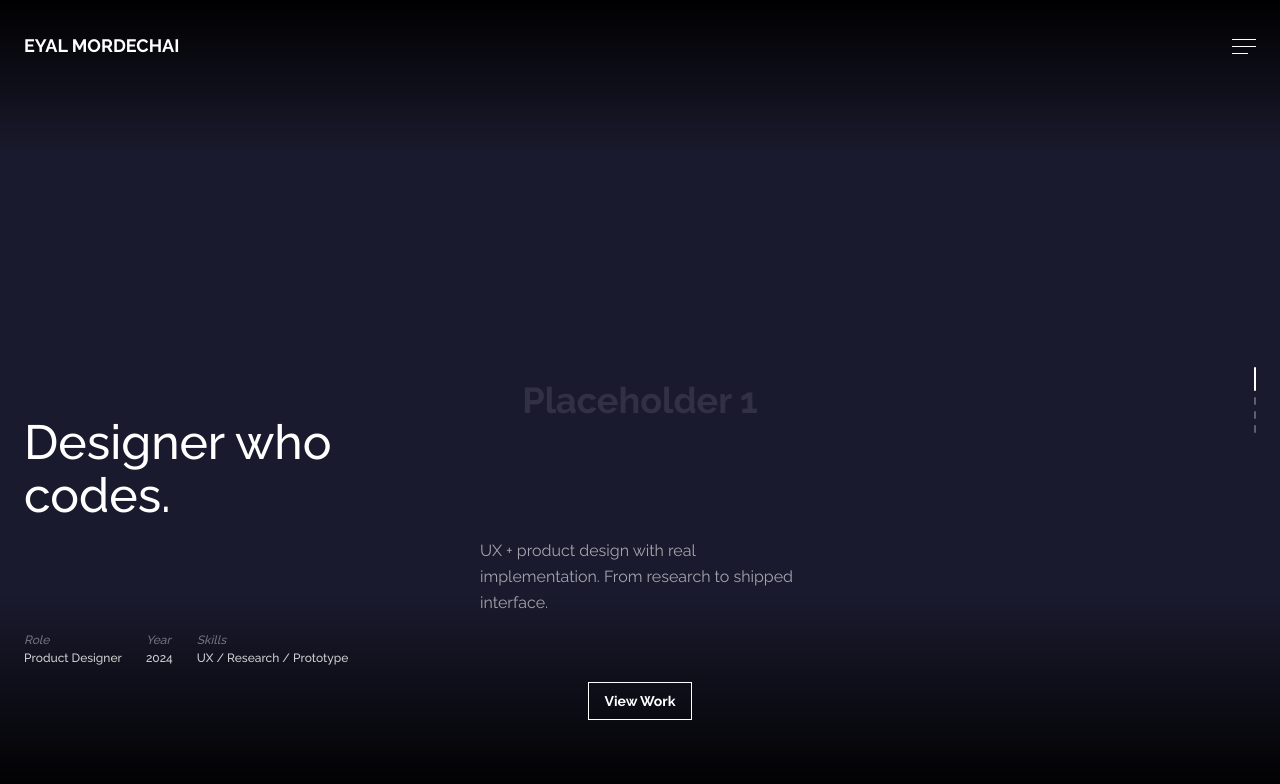
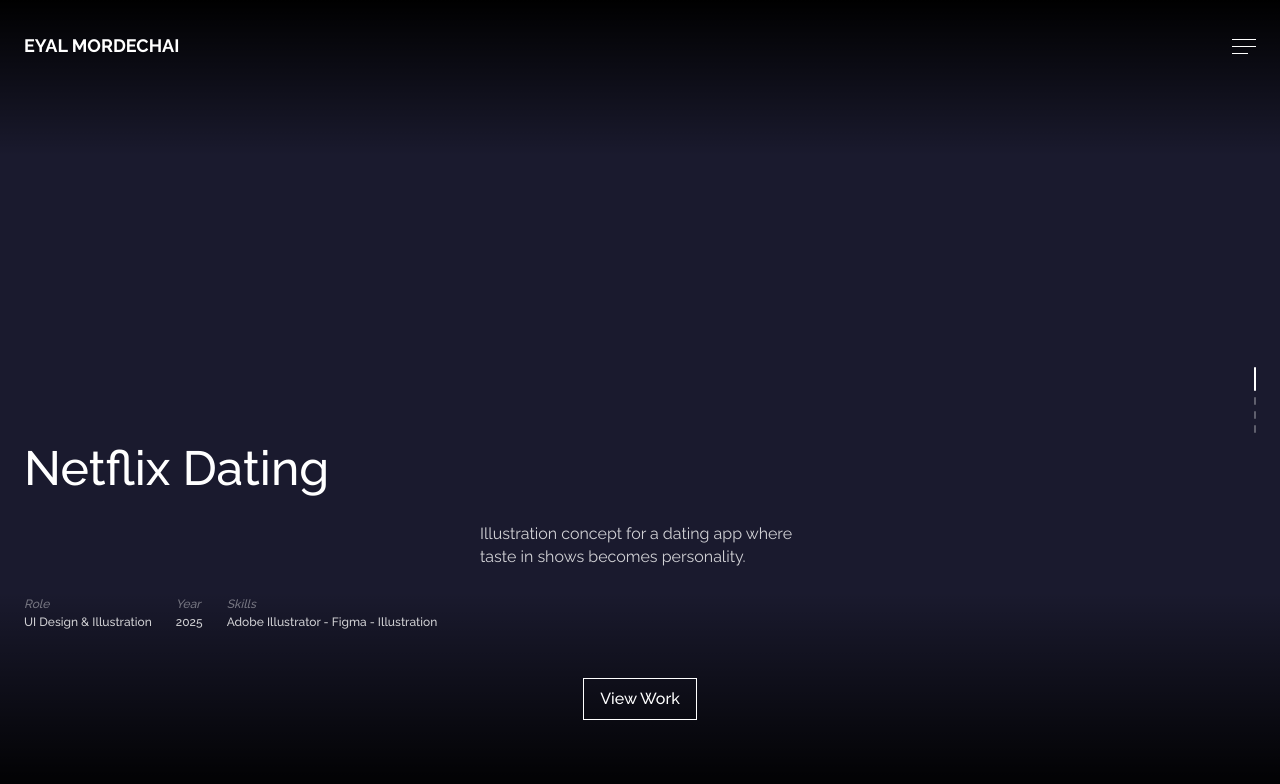
Before and after one commit to SirShabluli/portfolio, a Next.js app: page / in a window 1280 px wide. Shown: the top 784 px of the page. Built offline with nearby package versions, Linux system fonts and the light colour scheme; a web font is replaced by a local one.

Commit message:
updated basic content

```diff
--- a/src/app/page.js
+++ b/src/app/page.js
@@ -5,31 +5,39 @@ import Button from "./components/Button";
 const SLIDES = [
   {
     bg: "#1a1a2e",
-    label: "Placeholder 1",
-    role: "Product Designer",
-    year: "2024",
-    skills: "UX / Research / Prototype",
+    title: "Netflix Dating",
+    description:
+      "Illustration concept for a dating app where taste in shows becomes personality.",
+    role: "UI Design & Illustration",
+    year: "2025",
+    skills: "Adobe Illustrator - Figma - Illustration",
   },
   {
     bg: "#16213e",
-    label: "Placeholder 2",
-    role: "UI Designer",
-    year: "2023",
-    skills: "Interaction / Motion",
+    title: "I’ll Think About it Later",
+    description:
+      "Non-linear journaling tool powered by AI. Your thoughts become an explorable 3D world.",
+    role: "Research, Design & Fullstack Development",
+    year: "2025",
+    skills: "ReactJs - Three.js - AI Integration - UX Research",
   },
   {
     bg: "#0f3460",
-    label: "Placeholder 3",
-    role: "Full-Stack Designer",
+    title: "MEN’S TOILET",
+    description:
+      "Web game teaching bathroom etiquette with humor, code, and interactive challenges.",
+    role: "Design & Frontend Development",
     year: "2024",
-    skills: "Design Systems / Frontend",
+    skills: "Adobe Illustrator - Figma - HTML - CSS - Javascript",
   },
   {
     bg: "#533483",
-    label: "Placeholder 4",
-    role: "Brand Designer",
-    year: "2023",
-    skills: "Identity / Typography",
+    title: "Vegas Therapy",
+    description:
+      "Illustration concept for a dating app where taste in shows becomes personality.",
+    role: "Adobe Illustrator - Figma - Illustration",
+    year: "2025",
+    skills: "Adobe Illustrator - Figma - Illustration",
   },
 ];
 
@@ -132,18 +140,12 @@ export default function Home() {
       </div>
 
       {/* Bottom content — title, description, meta, button */}
-      <div className="absolute bottom-20 left-0 right-0 z-20 px-6 flex flex-col items-center gap-4 pointer-events-none">
-        <h1
-          style={{ fontSize: "48px", fontWeight: 500, lineHeight: 1.1 }}
-          className="w-full"
-        >
-          Designer who
-          <br />
-          codes.
+      <div className="absolute bottom-20 left-0 right-0 z-20 px-6 flex flex-col items-center gap-7 pointer-events-none">
+        <h1 className="w-full text-5xl font-medium leading-[1.1]">
+          {SLIDES[current].title}
         </h1>
-        <p className="font-sm opacity-60 max-w-xs leading-relaxed w-full">
-          UX + product design with real implementation. From research to shipped
-          interface.
+        <p className="font-sm opacity-80 max-w-xs leading-[140%] w-full">
+          {SLIDES[current].description}
         </p>
         <div className="flex gap-6 text-white w-full">
           <div className="flex flex-col gap-0.5">
@@ -167,8 +169,14 @@ export default function Home() {
             </span>
           </div>
         </div>
-        <div className="w-full flex justify-center pointer-events-auto">
-          <Button variant="outline" color="white" size="small">
+        <div className="mt-5 w-full flex justify-center pointer-events-auto">
+          <Button
+            variant="outline"
+            color="white"
+            size="small"
+            className="text-base! font-medium"
+            style={{ fontFamily: "var(--font-raleway)" }}
+          >
             View Work
           </Button>
         </div>
```
